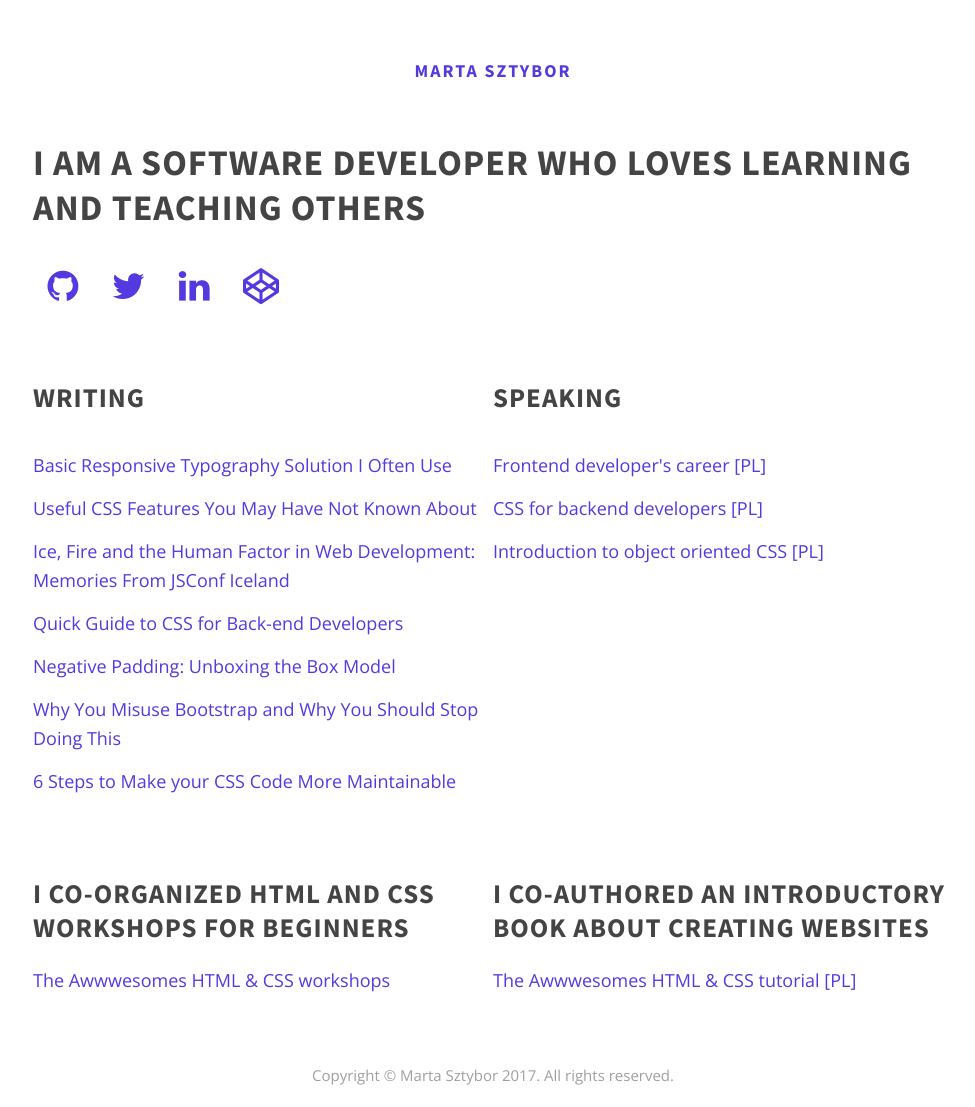
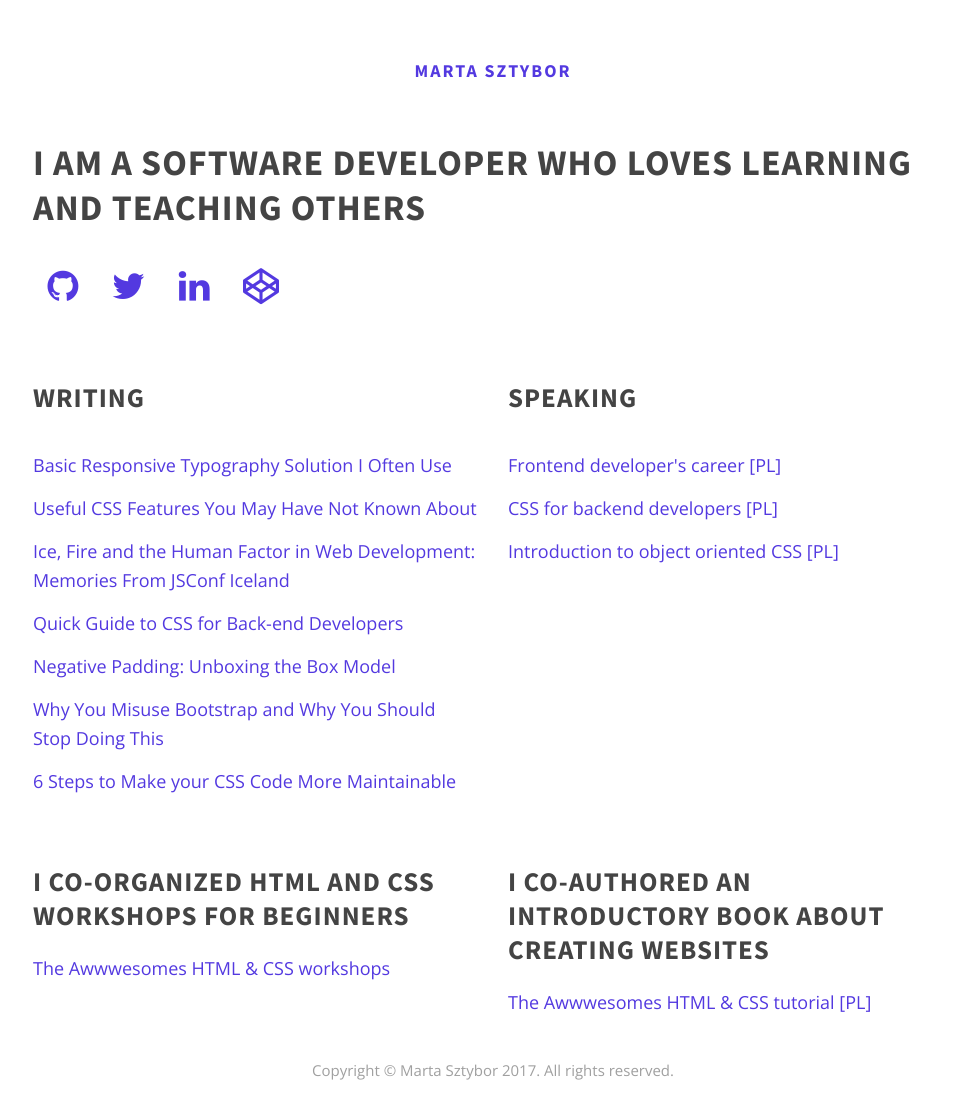
Before and after one commit to sztyborek/martasztybor.pl, a Jekyll site: the page built from index.html, in a window 1280 px wide. Shown: the whole page, without its empty margins (147-1122 px from the left). Built offline with Jekyll 4.4.1, drawn with Linux system fonts in a browser that asks for light colours.

Commit message:
Fixed columns

```diff
--- a/css/main.scss
+++ b/css/main.scss
@@ -136,15 +136,17 @@ figcaption {
 
 .flex-item--half {
     flex: 1 0 50%;
-  }
+}
 
 @media screen and (min-width: 1024px) {
   .flex-container--row {
     flex-direction: row;
+    margin: -15px;
   }
 
   .flex-item--half {
     flex: 1 0 50%;
+    padding: 15px;
   }
 }
 
```
